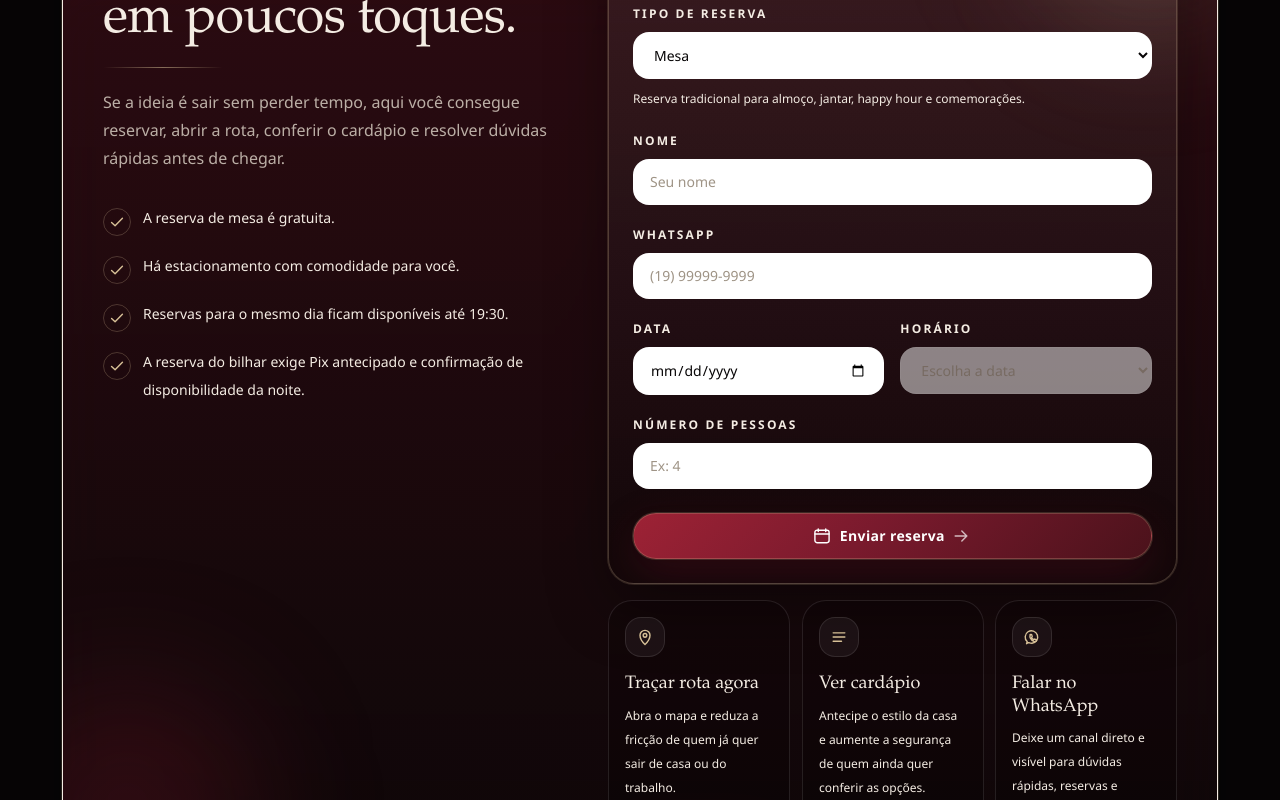
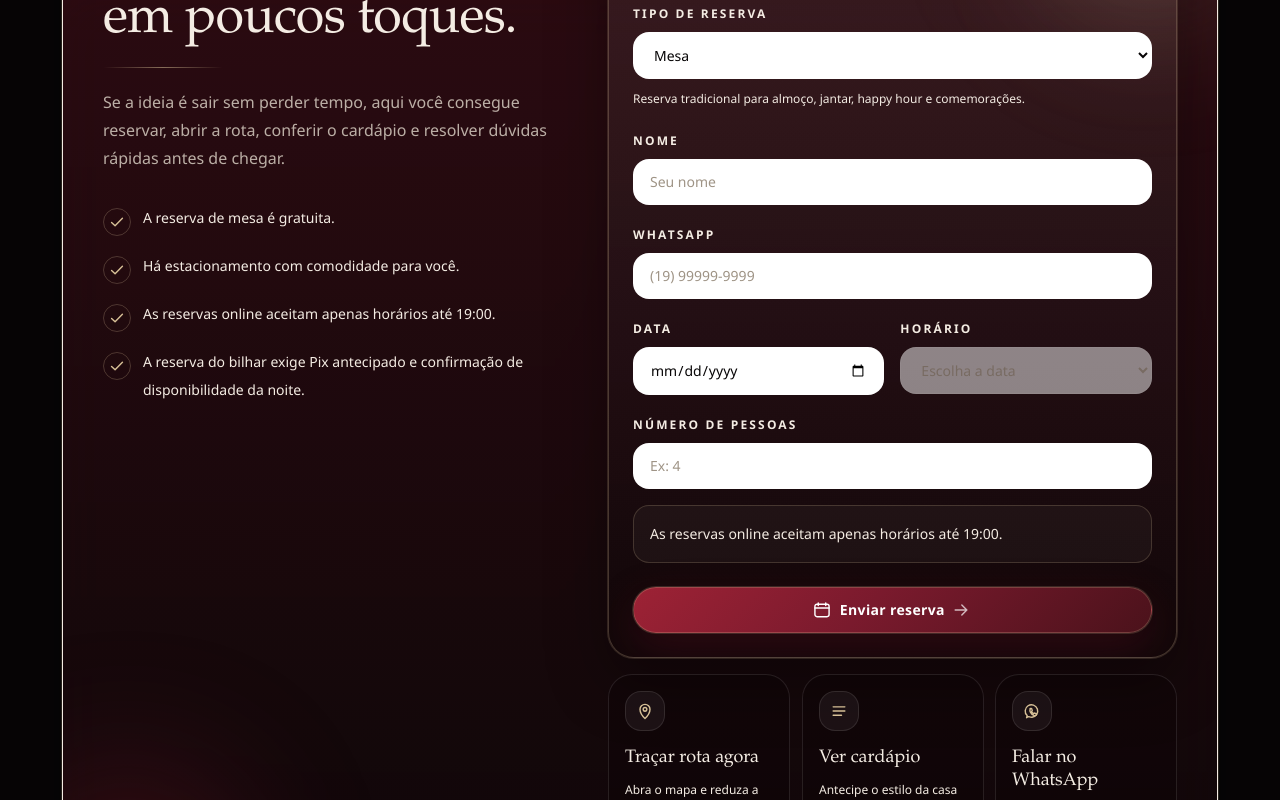
Before and after one commit to themidiamkt-cpu/lp-zinbar, a Next.js app: page / in a window 1280 px wide. Shown: the part 7782-8582 px from the top of the page. Built offline with nearby package versions, Linux system fonts and the light colour scheme.

Commit message:
Set reservation limit to 19:00

```diff
--- a/src/app/api/reservas/route.ts
+++ b/src/app/api/reservas/route.ts
@@ -1,7 +1,7 @@
 import { NextResponse } from "next/server";
 
 import { landingData } from "@/data/landing-data";
-import { hasSameDayReservationCutoffPassed, isReservationSlotAvailable } from "@/utils/schedule";
+import { isReservationSlotAvailable, isReservationTimeAfterLimit } from "@/utils/schedule";
 
 const WEBHOOK_URL = "https://automacao2.themidiamarketing.com.br/webhook/zin-reservas";
 const { reservation, schedule } = landingData;
@@ -44,15 +44,9 @@ export async function POST(request: Request) {
     return NextResponse.json({ error: "Missing reservation fields" }, { status: 400 });
   }
 
-  if (
-    hasSameDayReservationCutoffPassed(
-      date,
-      schedule.timezone,
-      reservation.sameDayCutoffTime,
-    )
-  ) {
+  if (isReservationTimeAfterLimit(time, reservation.sameDayCutoffTime)) {
     return NextResponse.json(
-      { error: `Same-day reservations unavailable after ${reservation.sameDayCutoffTime}` },
+      { error: `Reservations are only available until ${reservation.sameDayCutoffTime}` },
       { status: 400 },
     );
   }
--- a/src/components/reservation-form.tsx
+++ b/src/components/reservation-form.tsx
@@ -9,7 +9,6 @@ import type { ReservationMode } from "@/data/landing-data";
 import {
   getReservationDateMin,
   getReservationTimeOptions,
-  hasSameDayReservationCutoffPassed,
 } from "@/utils/schedule";
 
 type SubmitState = "idle" | "submitting" | "error";
@@ -19,8 +18,8 @@ const minReservationDate = getReservationDateMin(schedule.timezone);
 
 function getReservationErrorMessage(error: string) {
   switch (error) {
-    case "Same-day reservations unavailable after 19:30":
-      return `As reservas para o mesmo dia ficam disponíveis até ${reservation.sameDayCutoffTime}. Escolha outra data ou fale com a casa pelo WhatsApp.`;
+    case `Reservations are only available until ${reservation.sameDayCutoffTime}`:
+      return `Não aceitamos reservas para horários depois de ${reservation.sameDayCutoffTime}. Escolha um horário até esse limite.`;
     case "Pix guarantee acknowledgement required":
       return "Confirme no formulário que você está ciente do Pix necessário para seguir com essa reserva.";
     case "Billiards already reserved for this night":
@@ -49,13 +48,6 @@ export function ReservationForm() {
         reservation.sameDayCutoffTime,
       )
     : [];
-  const sameDayCutoffReached = selectedDate
-    ? hasSameDayReservationCutoffPassed(
-        selectedDate,
-        schedule.timezone,
-        reservation.sameDayCutoffTime,
-      )
-    : false;
   const requiresPixGuarantee =
     Number(guestCount) > 20 || reservationType === "billiards";
 
@@ -216,7 +208,7 @@ export function ReservationForm() {
                   ? "Escolha a data"
                   : timeOptions.length
                     ? "Escolha o horário"
-                    : "Fechado nessa data"}
+                    : "Sem horários disponíveis"}
               </option>
               {timeOptions.map((time) => (
                 <option key={time} value={time}>
@@ -245,12 +237,9 @@ export function ReservationForm() {
           </label>
         </div>
 
-        {sameDayCutoffReached ? (
-          <div className="mt-4 rounded-2xl border border-red-300/20 bg-red-500/10 p-4 text-sm leading-6 text-red-100">
-            As reservas para hoje encerram às {reservation.sameDayCutoffTime}. Escolha outra
-            data ou fale com a casa pelo WhatsApp.
-          </div>
-        ) : null}
+        <div className="mt-4 rounded-2xl border border-champagne/20 bg-white/[0.04] p-4 text-sm leading-6 text-mist/82">
+          As reservas online aceitam apenas horários até {reservation.sameDayCutoffTime}.
+        </div>
 
         {requiresPixGuarantee ? (
           <div className="mt-4 rounded-2xl border border-champagne/30 bg-champagne/10 p-4 text-sm leading-6 text-mist/88">
--- a/src/data/landing-data.ts
+++ b/src/data/landing-data.ts
@@ -514,10 +514,10 @@ export const landingData = {
     notes: [
       "A reserva de mesa é gratuita.",
       "Há estacionamento com comodidade para você.",
-      "Reservas para o mesmo dia ficam disponíveis até 19:30.",
+      "As reservas online aceitam apenas horários até 19:00.",
       "A reserva do bilhar exige Pix antecipado e confirmação de disponibilidade da noite.",
     ],
-    sameDayCutoffTime: "19:30",
+    sameDayCutoffTime: "19:00",
     modes: [
       {
         value: "table" as ReservationMode,
@@ -642,9 +642,9 @@ export const landingData = {
         answer: "Sim. O Zin Bar conta com estacionamento para trazer mais comodidade para você.",
       },
       {
-        question: "Até que horas posso reservar no mesmo dia?",
+        question: "Até que horas as reservas são aceitas?",
         answer:
-          "As reservas para o mesmo dia ficam disponíveis até 19:30. Depois desse horário, a equipe segue atendendo conforme disponibilidade da casa e pelo WhatsApp.",
+          "As reservas online do Zin Bar aceitam apenas horários até 19:00. Depois desse limite, a equipe segue atendendo conforme disponibilidade da casa e pelo WhatsApp.",
       },
       {
         question: "Como funciona a reserva do bilhar?",
--- a/src/utils/schedule.ts
+++ b/src/utils/schedule.ts
@@ -185,7 +185,7 @@ export function getReservationTimeOptions(
   date: string,
   timeZone: string,
   intervalMinutes = 30,
-  sameDayCutoffTime?: string,
+  latestReservationTime?: string,
 ) {
   const day = getReservationDay(week, date);
 
@@ -195,16 +195,10 @@ export function getReservationTimeOptions(
 
   const today = getDateStringInTimeZone(timeZone);
   const now = getNowParts(timeZone);
-
-  if (
-    sameDayCutoffTime &&
-    date === today &&
-    now.minutes >= parseTime(sameDayCutoffTime)
-  ) {
-    return [];
-  }
-
   const minMinutes = date === today ? now.minutes + intervalMinutes : 0;
+  const latestReservationMinutes = latestReservationTime
+    ? parseTime(latestReservationTime)
+    : Number.POSITIVE_INFINITY;
 
   return day.periods.flatMap((period) => {
     const opens = parseTime(period.opens);
@@ -213,7 +207,9 @@ export function getReservationTimeOptions(
     const options: string[] = [];
 
     for (let minutes = firstSlot; minutes < closes; minutes += intervalMinutes) {
-      options.push(formatTime(minutes));
+      if (minutes <= latestReservationMinutes) {
+        options.push(formatTime(minutes));
+      }
     }
 
     return options;
@@ -225,7 +221,7 @@ export function isReservationSlotAvailable(
   date: string,
   time: string,
   timeZone: string,
-  sameDayCutoffTime?: string,
+  latestReservationTime?: string,
 ) {
   if (!/^\d{2}:\d{2}$/.test(time)) {
     return false;
@@ -240,18 +236,15 @@ export function isReservationSlotAvailable(
     date,
     timeZone,
     30,
-    sameDayCutoffTime,
+    latestReservationTime,
   );
   return options.includes(time);
 }
 
-export function hasSameDayReservationCutoffPassed(
-  date: string,
-  timeZone: string,
-  sameDayCutoffTime: string,
-) {
-  return (
-    date === getDateStringInTimeZone(timeZone) &&
-    getNowParts(timeZone).minutes >= parseTime(sameDayCutoffTime)
-  );
+export function isReservationTimeAfterLimit(time: string, latestReservationTime: string) {
+  if (!/^\d{2}:\d{2}$/.test(time)) {
+    return false;
+  }
+
+  return parseTime(time) > parseTime(latestReservationTime);
 }
```
